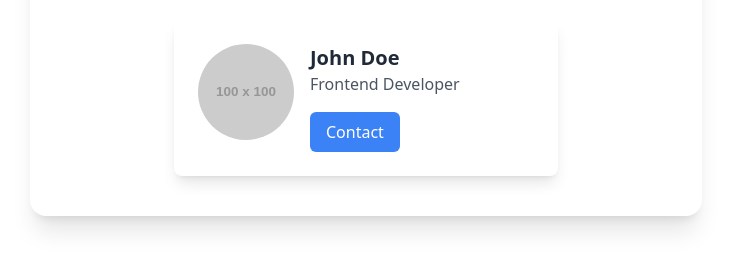
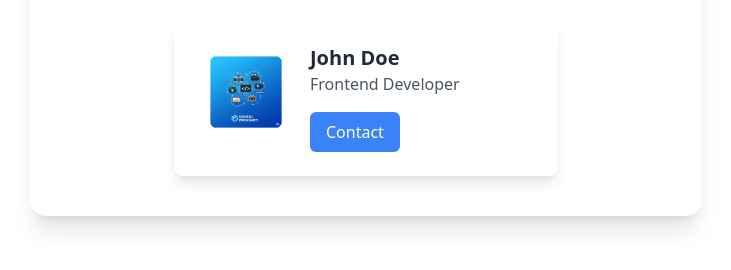
Before and after one commit to nicksakwa/Tailwind-CSS-app-with-NodeJS, a website: page index.html in a window 1280 px wide. Shown: the part 128-398 px from the top of the page, without its empty margins (274-1005 px from the left). Drawn offline with nearby package versions, Linux system fonts and the light colour scheme; placeholder pictures from the web are drawn by us.

Commit message:
adding image

```diff
--- a/index.html
+++ b/index.html
@@ -18,7 +18,7 @@
 
         <div class="flex flex-col md:flex-row gap-4 p-6 bg-white shadow-lg rounded-lg max-w-sm mx-auto">
 
-            <img src="https://via.placeholder.com/100" alt="Placeholder" class="w-24 h-24 rounded-full object-cover">
+            <img src="digitalproximity.jpg" alt="" class="w-24 h-24 rounded-full object-cover">
 
             <div class="text-center md:text-left">
                 <h2 class="text-xl font-semibold text-gray-800">John Doe</h2>
```
Also changed, not shown: digitalproximity.jpg (added), 1 other file.
